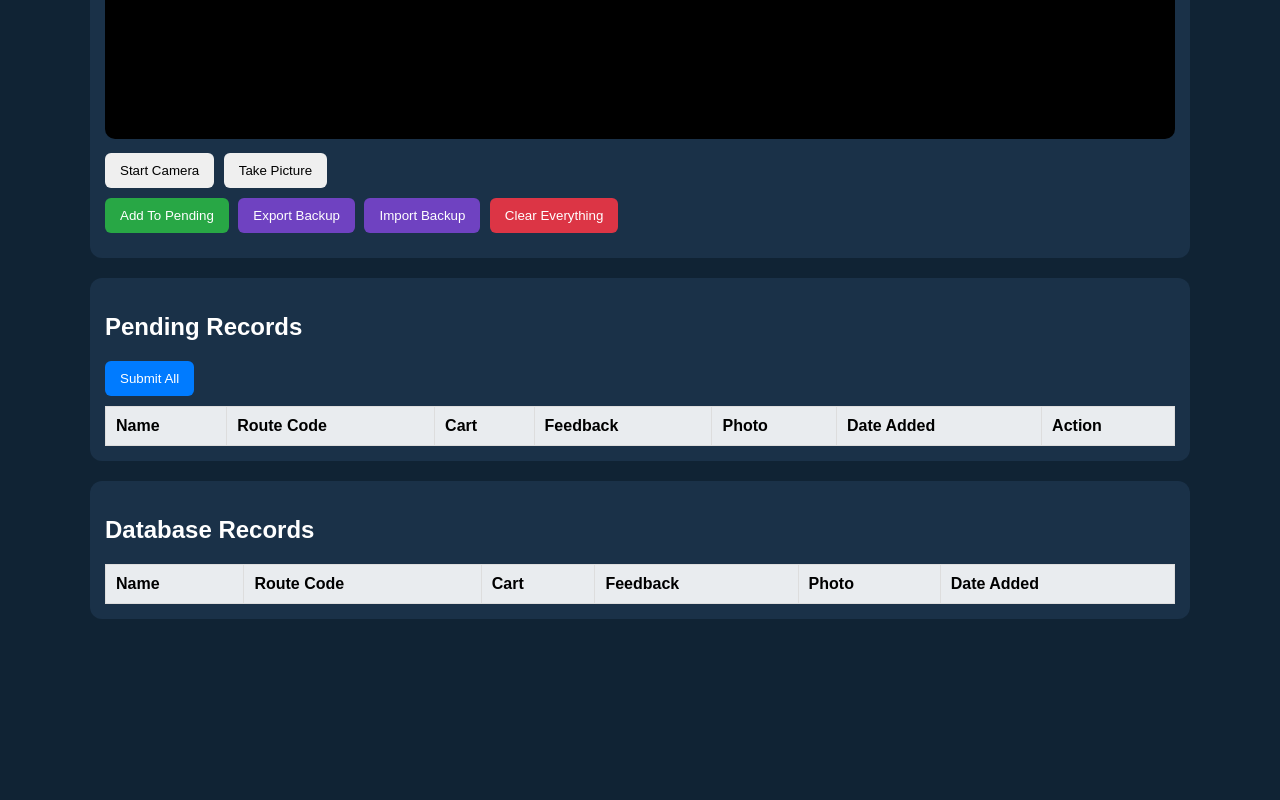
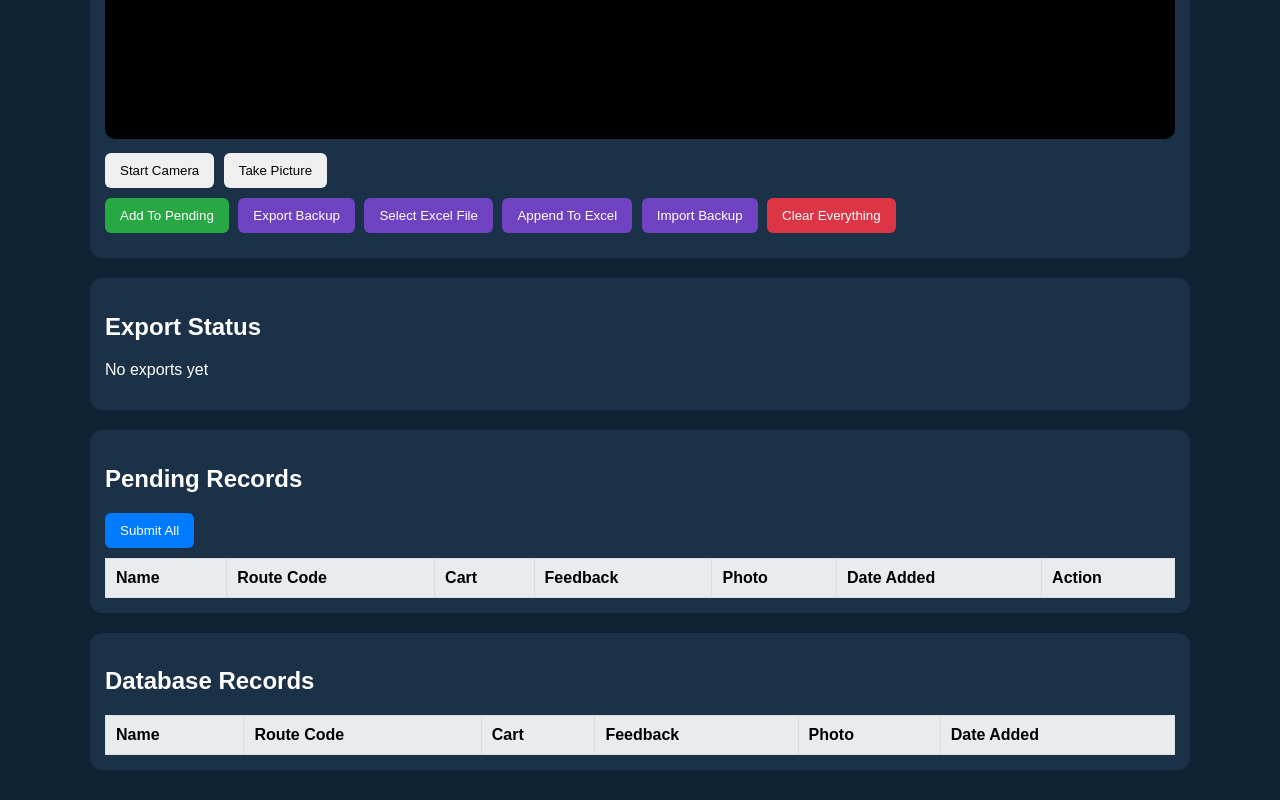
Before and after one commit to harrythomashartmann/Tracker-2.9, a plain HTML site: page index.html in a window 1280 px wide. Shown: the part 780-1580 px from the top of the page. Before the commit the page ends 1429 px from the top, so only its background shows below. Drawn offline with Linux system fonts and the light colour scheme.

Commit message:
Enhance Excel export and import features
Added functionality to append records to an Excel file and improved backup import process.

```diff
--- a/index.html
+++ b/index.html
@@ -55,10 +55,15 @@ video{width:100%;border-radius:10px;background:black;margin-bottom:10px}
 
 <button class="track-btn" onclick="saveRecord()">Add To Pending</button>
 <button class="backup-btn" onclick="exportBackup()">Export Backup</button>
+<button class="backup-btn" onclick="document.getElementById('excelFile').click()">Select Excel File</button>
+<button class="backup-btn" onclick="appendToExcel()">Append To Excel</button>
+<input type="file" id="excelFile" accept=".xlsx" style="display:none">
 <button class="backup-btn" onclick="document.getElementById('importFile').click()">Import Backup</button>
 <input type="file" id="importFile" accept=".json" style="display:none" onchange="importBackup(event)">
 <button class="clear-btn" onclick="clearAllData()">Clear Everything</button>
 </div>
+
+<div class="card"><h2>Export Status</h2><p id="exportStatus">No exports yet</p></div>
 
 <div class="card">
 <h2>Pending Records</h2>
@@ -91,11 +96,13 @@ video{width:100%;border-radius:10px;background:black;margin-bottom:10px}
 
 </div>
 
+<script src="https://cdn.jsdelivr.net/npm/xlsx/dist/xlsx.full.min.js"></script>
 <script>
 let records = JSON.parse(localStorage.getItem("records")) || [];
 let pendingRecords = JSON.parse(localStorage.getItem("pendingRecords")) || [];
 let capturedPhoto = "";
 let stream = null;
+let lastExportTime = Number(localStorage.getItem("lastExportTime")) || 0;
 
 async function startCamera(){
  try{
@@ -139,6 +146,7 @@ function saveRecord(){
  const now=new Date();
 
  pendingRecords.unshift({
+   id: Date.now(),
    name:document.getElementById("name").value.trim(),
    routeCode:document.getElementById("routeCode").value.trim(),
    cart:document.getElementById("cart").value.trim(),
@@ -169,6 +177,70 @@ function exportBackup(){
  a.click();
 }
 
+
+async function appendToExcel(){
+
+ const file=document.getElementById("excelFile").files[0];
+
+ if(!file){
+   alert("Please select an Excel workbook.");
+   return;
+ }
+
+ const buffer=await file.arrayBuffer();
+ const workbook=XLSX.read(buffer,{type:"array"});
+
+ ["Database Records","Pending Records","Archive"].forEach(sheetName=>{
+   if(!workbook.Sheets[sheetName]){
+      workbook.Sheets[sheetName]=XLSX.utils.json_to_sheet([]);
+      workbook.SheetNames.push(sheetName);
+   }
+ });
+
+ const databaseSheet=XLSX.utils.sheet_to_json(workbook.Sheets["Database Records"]);
+ const pendingSheet=XLSX.utils.sheet_to_json(workbook.Sheets["Pending Records"]);
+
+ const exportedIds=new Set([
+   ...databaseSheet.map(r=>r.ID),
+   ...pendingSheet.map(r=>r.ID)
+ ]);
+
+ const newDatabaseRecords=records.filter(r=>!exportedIds.has(r.id));
+ const newPendingRecords=pendingRecords.filter(r=>!exportedIds.has(r.id));
+
+ workbook.Sheets["Database Records"]=XLSX.utils.json_to_sheet([
+   ...databaseSheet,
+   ...newDatabaseRecords.map(r=>({
+      ID:r.id,Name:r.name,RouteCode:r.routeCode,
+      Cart:r.cart,Feedback:r.feedback,DateAdded:r.date
+   }))
+ ]);
+
+ workbook.Sheets["Pending Records"]=XLSX.utils.json_to_sheet([
+   ...pendingSheet,
+   ...newPendingRecords.map(r=>({
+      ID:r.id,Name:r.name,RouteCode:r.routeCode,
+      Cart:r.cart,Feedback:r.feedback,DateAdded:r.date
+   }))
+ ]);
+
+ workbook.Sheets["Archive"]=XLSX.utils.json_to_sheet([{
+   ExportedAt:new Date().toLocaleString(),
+   DatabaseRecords:newDatabaseRecords.length,
+   PendingRecords:newPendingRecords.length
+ }]);
+
+ XLSX.writeFile(workbook,file.name.replace(".xlsx","")+"_updated.xlsx");
+
+ localStorage.setItem("lastExportTime",Date.now());
+
+ const el=document.getElementById("exportStatus");
+ if(el) el.innerText="Last Export: "+new Date().toLocaleString();
+
+ alert("Export complete.");
+}
+
+
 function importBackup(event){
  const file=event.target.files[0];
  if(!file) return;
@@ -177,8 +249,8 @@ function importBackup(event){
  reader.onload=function(e){
    try{
      const data=JSON.parse(e.target.result);
-     records=data.databaseRecords||[];
-     pendingRecords=data.pendingRecords||[];
+     records=(data.databaseRecords||[]).map(r=>({id:r.id||Date.now()+Math.random(),...r}));
+     pendingRecords=(data.pendingRecords||[]).map(r=>({id:r.id||Date.now()+Math.random(),...r}));
      localStorage.setItem("records",JSON.stringify(records));
      localStorage.setItem("pendingRecords",JSON.stringify(pendingRecords));
      loadData();
```
